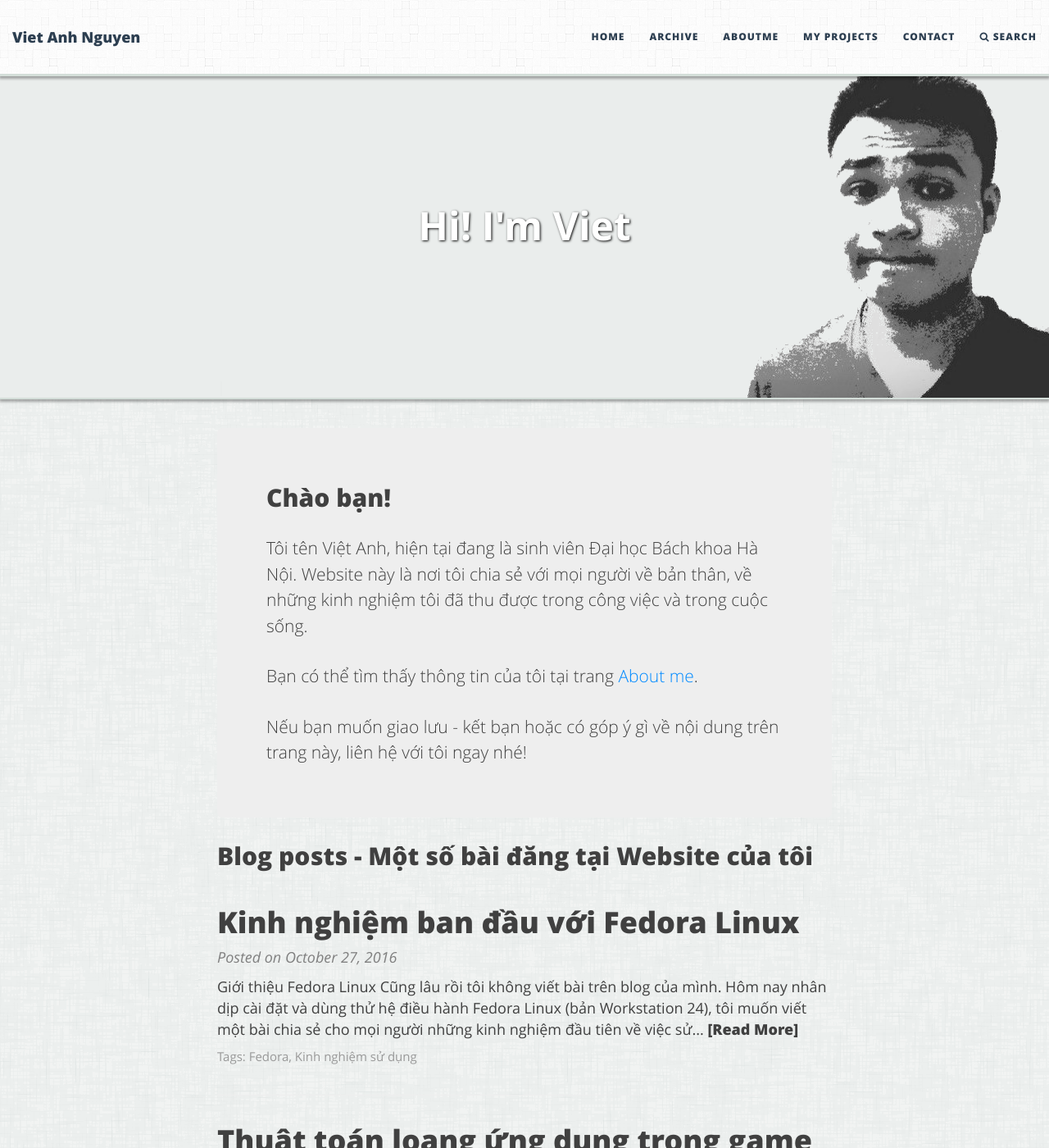
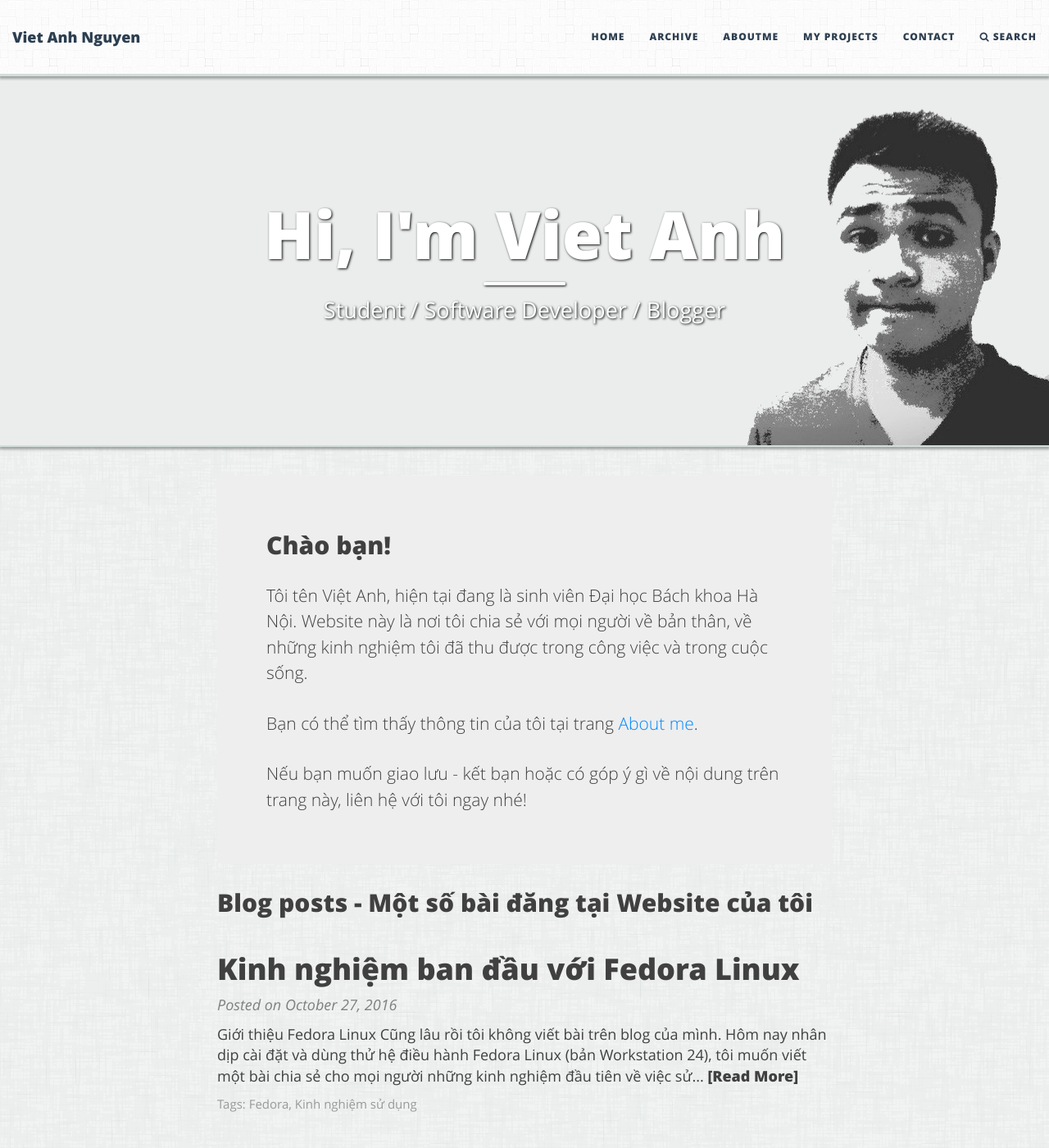
Before and after one commit to diglink/vietanhdev.github.io, a Jekyll site: the page built from index.html, in a window 1280 px wide and 1400 px high. Shown: the whole window at 82% size. Built offline with Jekyll 4.4.1, drawn with Linux system fonts in a browser that asks for light colours; the list of posts is cut into pages by our own code.

Commit message:
update web

```diff
--- a/index.html
+++ b/index.html
@@ -3,6 +3,7 @@ layout: page
 meta-title: "VietAnhDev's Homepage - Nguyễn Việt Anh"
 meta-description: "The website of VietAnhDev (Nguyễn Việt Anh) - where I share with the world about my life, my work and my hobbies. - Chia sẻ về cuộc sống và những điều thú vị Việt Anh đã làm."
 title: "Hi, I'm Viet Anh"
+subtitle: Student / Software Developer / Blogger
 bigimg: "/files/background/vietanhdev.png"
 js: "/js/ani-text-home.js"
 ---
@@ -77,7 +78,7 @@ js: "/js/ani-text-home.js"
 </style>
 
 
-<!-- For the animated blinking cursor and remove page sub-heading typed.js -->
+<!-- For the animated blinking cursor typed.js -->
 <style type="text/css">
 .typed-cursor{
     opacity: 1;
@@ -100,11 +101,4 @@ js: "/js/ani-text-home.js"
     50% { opacity:0; }
     100% { opacity:1; }
 }
-.page-subheading{
-	display: none;
-}
-.page-heading{
-	font-size: 48px;
-	font-weight: bold;
-}
 </style>
--- a/js/ani-text-home.js
+++ b/js/ani-text-home.js
@@ -3,7 +3,7 @@ layout: null
 ---
 {% include /js/typed.js %}
 $(function(){
-	$(".page-heading").typed({
+	$("").typed({
 		strings: ["I'm a student.", "I'm a blogger.", "I'm a developer.", "Hi! I'm Viet Anh."],
 		typeSpeed: 30,
 		callback: function(){
```
